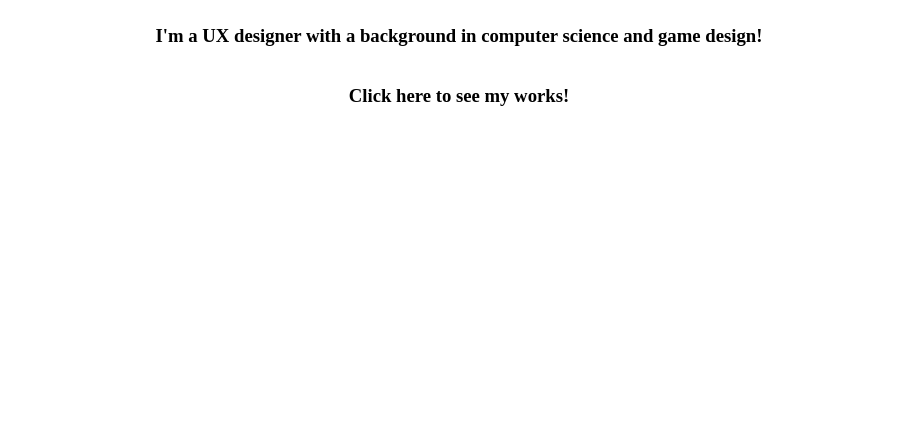
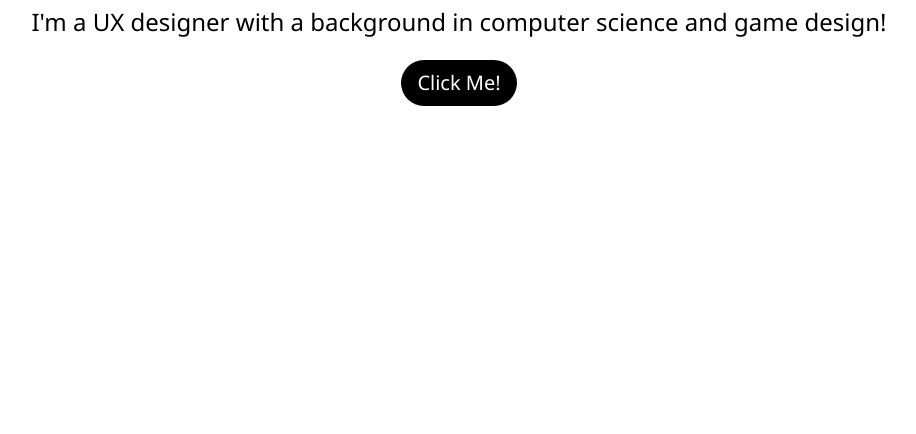
Before and after one commit to angelicheng/angelicheng.github.io, a plain HTML site: page index.html in a window 1280 px wide. Shown: the part 382-816 px from the top of the page, without its empty margins (181-1097 px from the left). Drawn offline with nearby package versions, Linux system fonts and the light colour scheme.

Commit message:
update index.html

```diff
--- a/assets/css/styles.css
+++ b/assets/css/styles.css
@@ -6,3 +6,7 @@
   width: 100%;
   height: 100vh;
 }
+
+a {
+  text-decoration: none;
+}
--- a/index.html
+++ b/index.html
@@ -7,6 +7,7 @@
 
     <!--CSS Styles -->
     <link rel="stylesheet" type = "text/css" href="/assets/css/styles.css" />
+    <link rel="stylesheet" href="https://www.w3schools.com/w3css/4/w3.css">
 
     <!-- Favicons -->
     <!-- Animate CSS CDN -->
@@ -14,13 +15,11 @@
   </head>
 
   <body>
-    <!-- Navbar -->
-
     <!-- Hero Section -->
     <div class = "hero">
       <h1>Hi! I'm Angeli!</h1>
       <h3>I'm a UX designer with a background in computer science and game design!</h3>
-      <h3>Click here to see my works!</h3>
+      <h4><button class = "w3-button w3-black w3-round-xxlarge"><a href = "angeli.html"> Click Me!</a></h4>
     </div>
 
 
```
